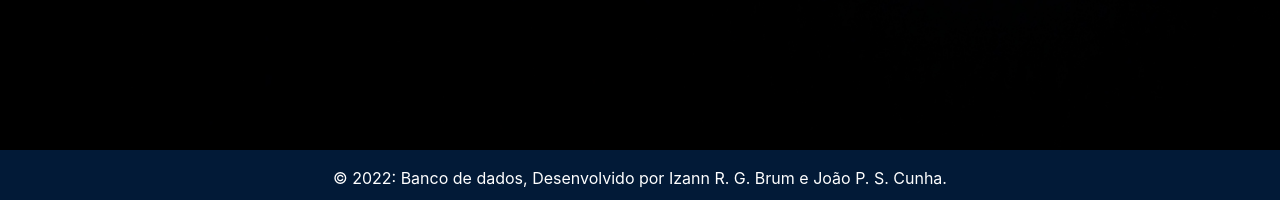
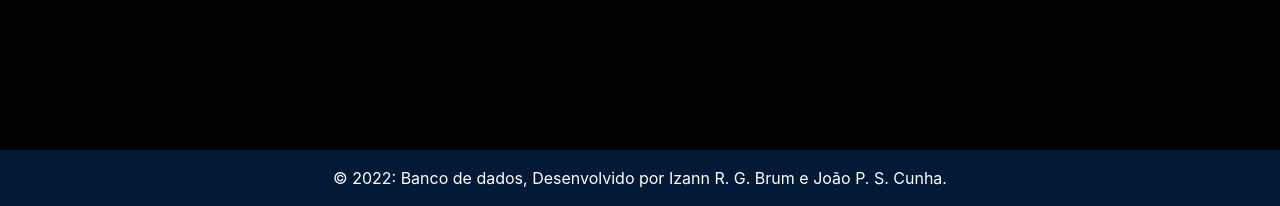
Before and after one commit to Izann-Brum/CRUD_MYSQL, a PHP site: page /index.php in a window 1280 px wide. Shown: the part 884-1090 px from the top of the page. Run offline with PHP 8.4, Linux system fonts and the light colour scheme.

Commit message:
Update footer.php

```diff
--- a/templates/footer.php
+++ b/templates/footer.php
@@ -1,6 +1,6 @@
 <body class="d-flex flex-column min-vh-100">
     <div class="wrapper flex-grow-1"></div>
-    <footer class="page-footer" style="background-color: #021A37; left: 0; bottom: 0; width: 100%; height: 50px; text-align: center;">
+    <footer class="page-footer" style="background-color: #021A37; left: 0; bottom: 0; width: 100%; text-align: center;">
         <div class="footer-copyright text-center py-3">
             <a style="color:white;"> © 2022: Banco de dados, Desenvolvido por Izann R. G. Brum e João P. S. Cunha.</a>
         </div>
```
